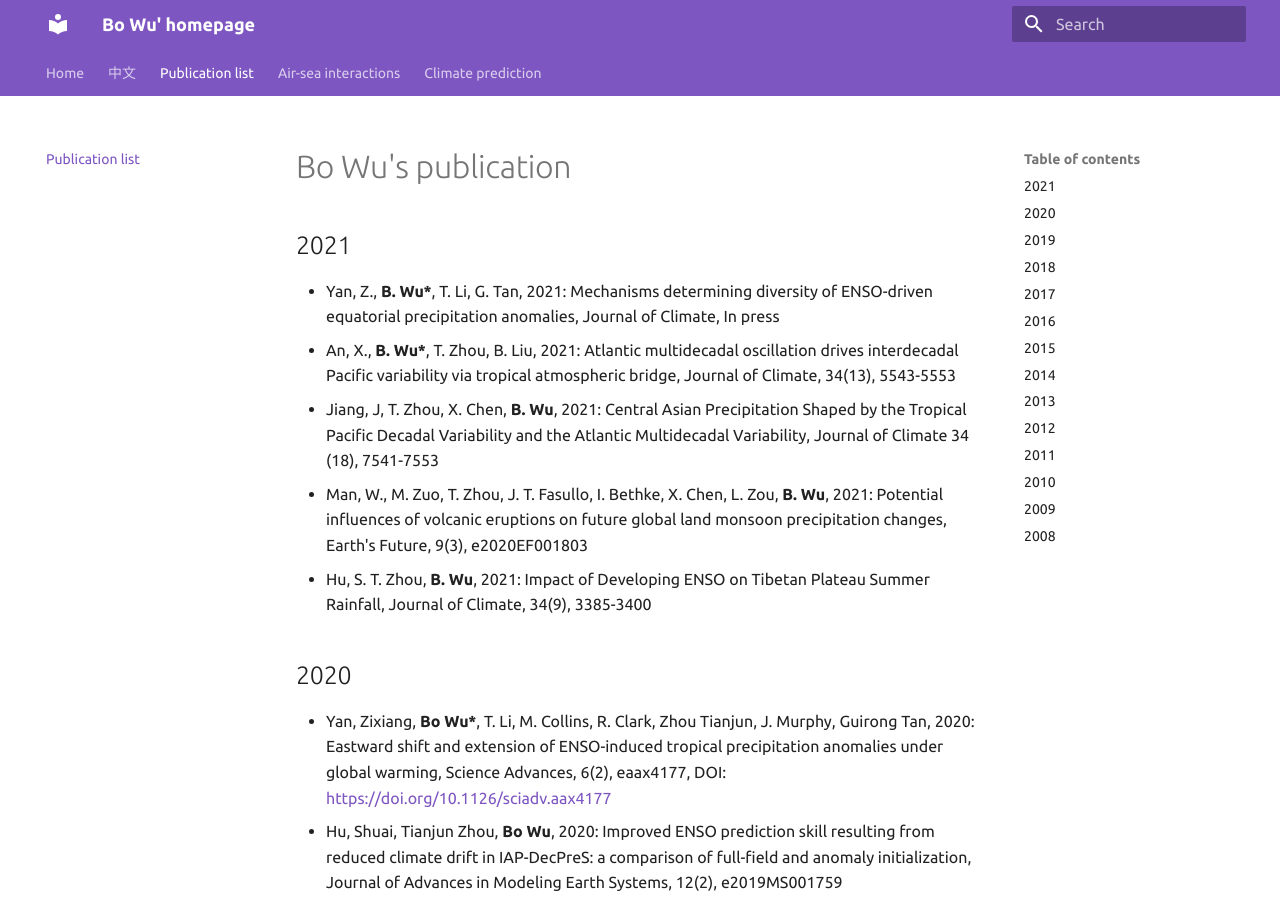
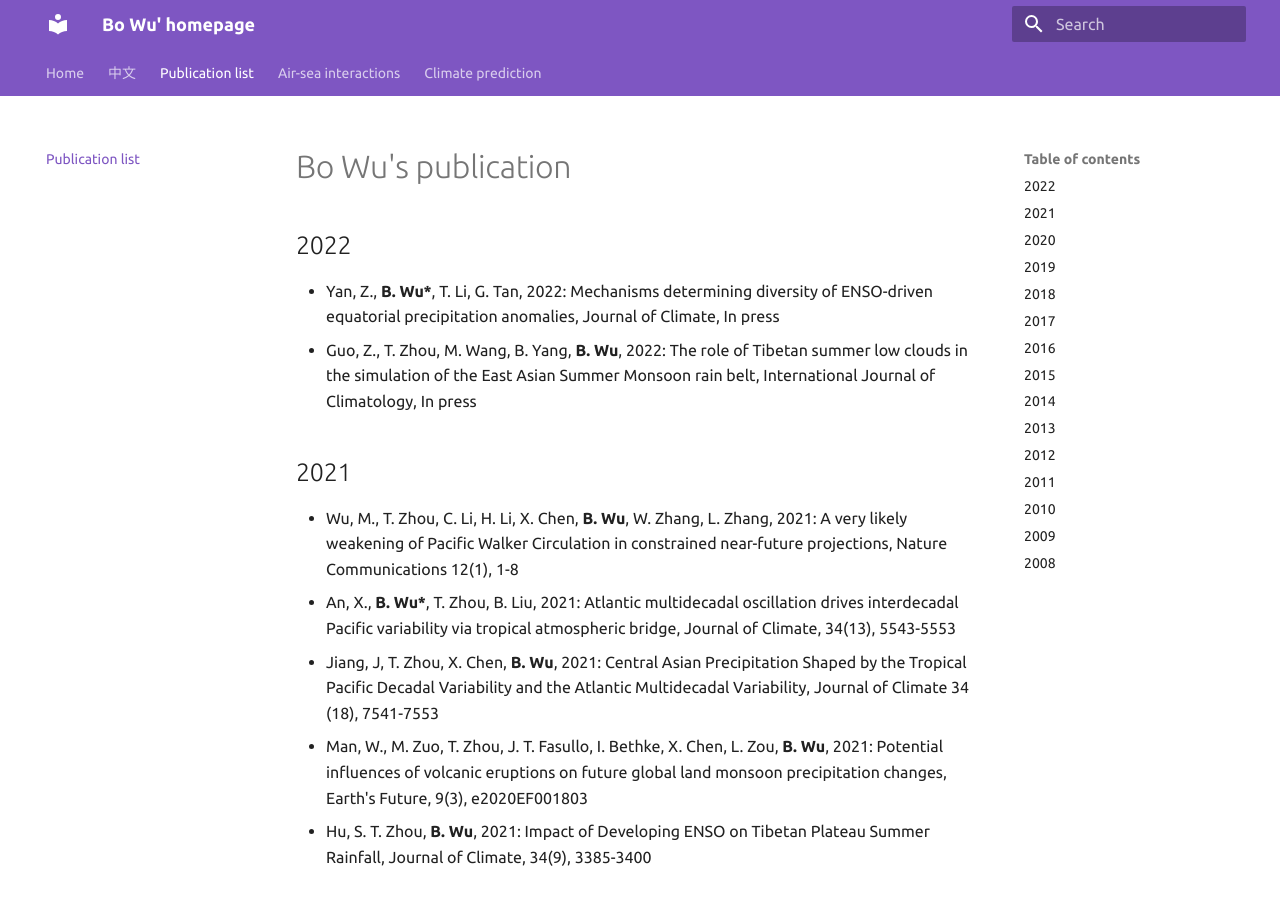
Before and after one commit to wb8213/wubo-homepage, an MkDocs documentation site: the page built from docs/publication_list.md, in a window 1280 px wide and 900 px high. Built offline with MkDocs 1.6.1 and Material for MkDocs 9.7.7, drawn with Linux system fonts in a browser that asks for light colours.

Commit message:
fifth commit

```diff
--- a/docs/publication_list.md
+++ b/docs/publication_list.md
@@ -1,7 +1,12 @@
 #Bo Wu's publication
 
+##2022
+* Yan, Z., __B. Wu*__, T. Li, G. Tan, 2022: Mechanisms determining diversity of ENSO-driven equatorial precipitation anomalies, Journal of Climate, In press
+* Guo, Z., T. Zhou, M. Wang, B. Yang, __B. Wu__, 2022: The role of Tibetan summer low clouds in the simulation of the East Asian Summer Monsoon rain belt, International Journal of Climatology, In press
+
+
 ##2021
-* Yan, Z., __B. Wu*__, T. Li, G. Tan, 2021: Mechanisms determining diversity of ENSO-driven equatorial precipitation anomalies, Journal of Climate, In press
+* Wu, M., T. Zhou, C. Li, H. Li, X. Chen, __B. Wu__, W. Zhang, L. Zhang, 2021: A very likely weakening of Pacific Walker Circulation in constrained near-future projections, Nature Communications 12(1), 1-8
 * An, X., __B. Wu*__, T. Zhou, B. Liu, 2021: Atlantic multidecadal oscillation drives interdecadal Pacific variability via tropical atmospheric bridge, Journal of Climate, 34(13), 5543-5553
 * Jiang, J, T. Zhou, X. Chen,  __B. Wu__, 2021: Central Asian Precipitation Shaped by the Tropical Pacific Decadal Variability and the Atlantic Multidecadal Variability, Journal of Climate 34 (18), 7541-7553
 * Man, W., M. Zuo, T. Zhou, J. T. Fasullo, I. Bethke, X. Chen, L. Zou, __B. Wu__, 2021: Potential influences of volcanic eruptions on future global land monsoon precipitation changes, Earth's Future, 9(3), e2020EF001803
```
Also changed, not shown: docs/chinese.md (+1 -1 lines), docs/index.md (+1 -1 lines), site/chinese/index.html, site/index.html, site/publication_list/index.html, site/search/search_index.json, 1 other file.
